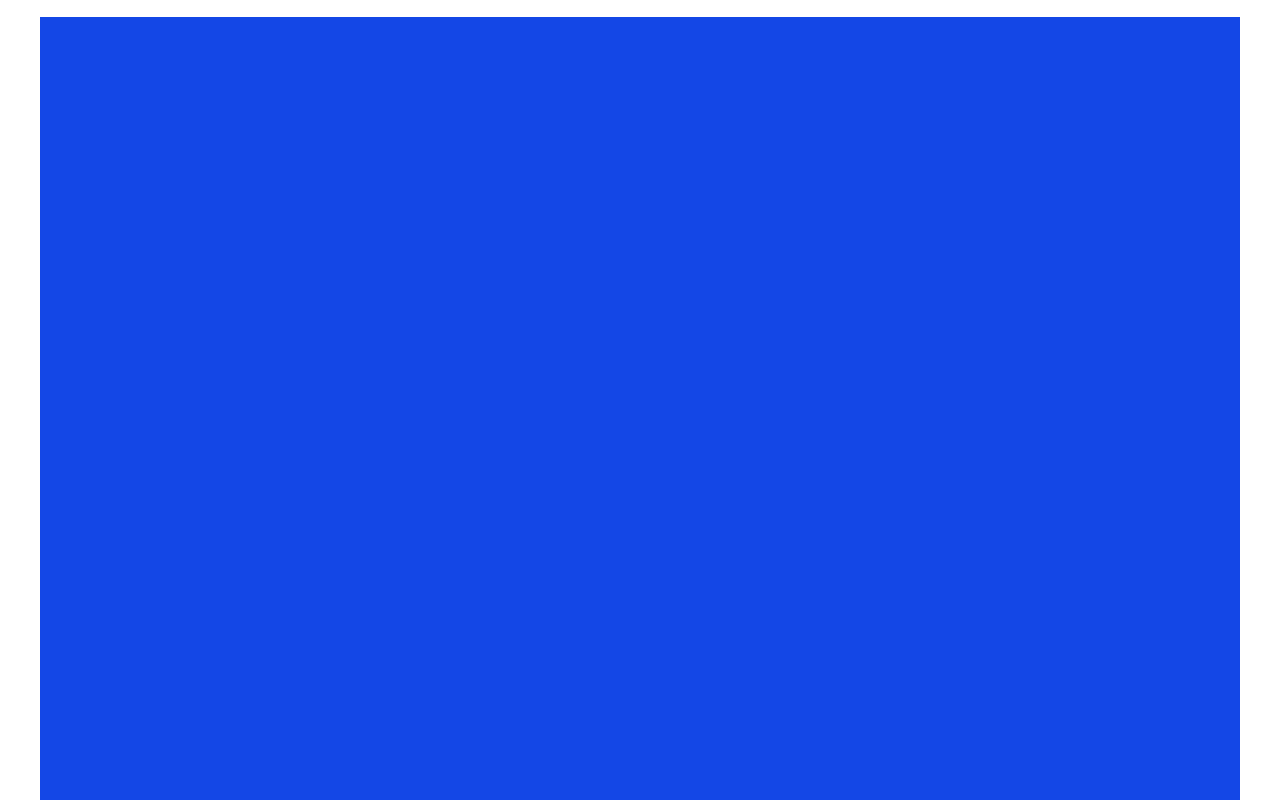
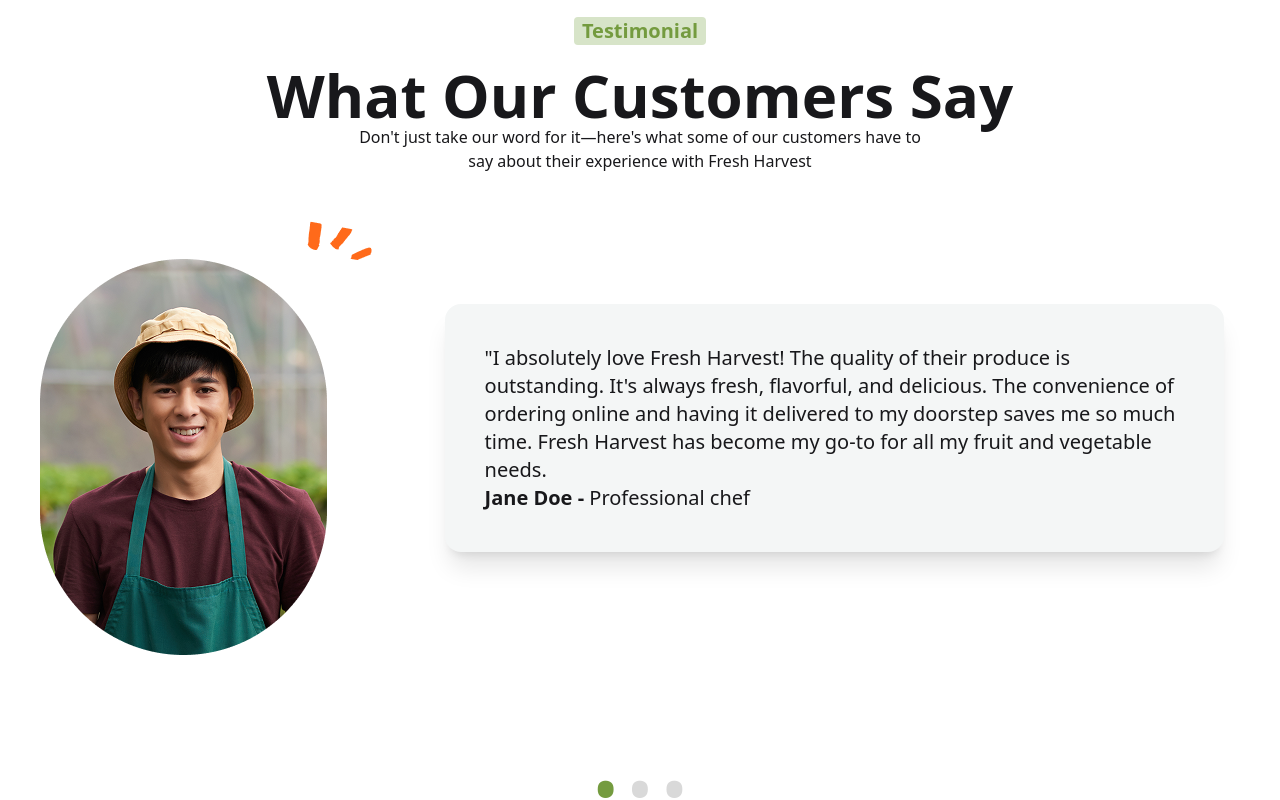
Before and after one commit to yeasinrahman26/Fresh-Harvet, a React (Vite) app: page / in a window 1280 px wide. Shown: the part 2960-3760 px from the top of the page. Built offline with nearby package versions, Linux system fonts and the light colour scheme.

Commit message:
testimonial done

```diff
--- a/package.json
+++ b/package.json
@@ -19,6 +19,7 @@
     "react-router-dom": "^7.5.3",
     "react-scroll": "^1.9.3",
     "sort-by": "^1.2.0",
+    "swiper": "^11.2.6",
     "tailwindcss": "^4.1.5"
   },
   "devDependencies": {
--- a/src/Pages/testimonial/Testimonial.jsx
+++ b/src/Pages/testimonial/Testimonial.jsx
@@ -1,7 +1,45 @@
-import React from 'react';
+import img from '../../assets/Image (1).png'
 
 const Testimonial = () => {
-    return <div className="min-h-screen bg-blue-700"></div>;
+  return (
+    <div className="min-h-screen space-y-7 text-center ">
+      <div>
+        <h1 className="bg-[#d7e4c8] mb-5 font-semibold text-xl  inline-block rounded text-[#749B3F]  px-2">
+          Testimonial
+        </h1>
+        <h1 className="font-bold  text-4xl md:text-6xl">
+          What Our Customers Say
+        </h1>
+        <h1 className=" ">
+          Don't just take our word for it—here's what some of our customers have
+          to <br /> say about their experience with Fresh Harvest
+        </h1>
+      </div>
+
+      <div className="flex flex-col md:flex-row items-center justify-center">
+        <div className=" md:w-1/3">
+          <img src={img} alt="" />
+        </div>
+        <div className="  bg-[#F4F6F6] m-4 shadow-xl text-xl  rounded-2xl md:w-2/3 p-10">
+          <h1 className="text-start">
+            "I absolutely love Fresh Harvest! The quality of their produce is
+            outstanding. It's always fresh, flavorful, and delicious. The
+            convenience of ordering online and having it delivered to my
+            doorstep saves me so much time. Fresh Harvest has become my go-to
+            for all my fruit and vegetable needs.
+          </h1>
+          <h1 className="text-start">
+            <span className="font-extrabold">Jane Doe -</span> Professional chef
+          </h1>
+        </div>
+      </div>
+      <div>
+        <h1 className="text-9xl pb-5 text-[#D9D9D9]">
+          <span className="text-[#749B3F]">.</span>..
+        </h1>
+      </div>
+    </div>
+  );
 };
 
 export default Testimonial;
```
Also changed, not shown: src/Pages/Style/Style.css (line endings or trailing spaces), 1 other file (tests, documents, lock files or other folders).
